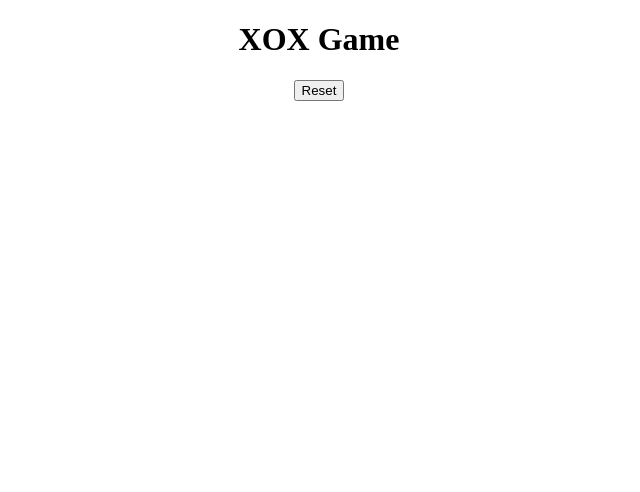
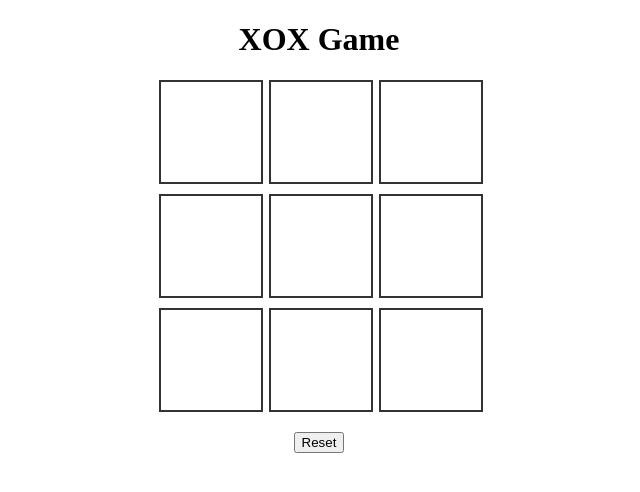
Before and after one commit to Flatrat3/XOX-Game, a plain HTML site: page index.html in a window 1280 px wide. Shown: the whole page, without its empty margins (321-961 px from the left). Drawn offline with Linux system fonts and the light colour scheme.

Commit message:
adding css files

```diff
--- a/style.css
+++ b/style.css
@@ -1,3 +1,21 @@
 body {
     text-align: center;
 }
+
+#board {
+    display: grid;
+    grid-template-columns: repeat(3, 100px);
+    grid-gap: 10px;
+    margin: 20px auto;
+    width: 320px;
+}
+.cell {
+    width: 100px;
+    height: 100px;
+    font-size: 24px;
+    border: 2px solid #333;
+    display: flex;
+    align-items: center;
+    justify-content: center;
+    cursor: pointer;
+}
```
Also changed, not shown: xox.js (line endings or trailing spaces).
